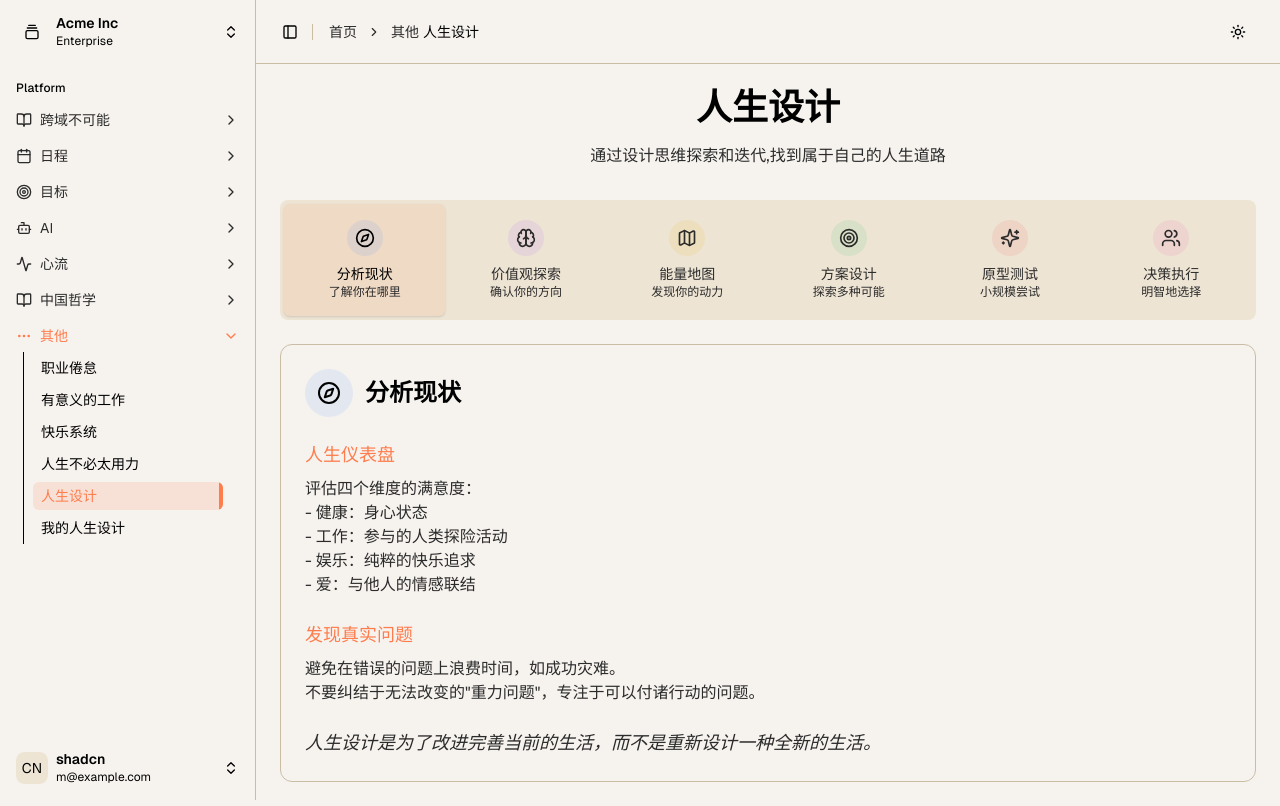
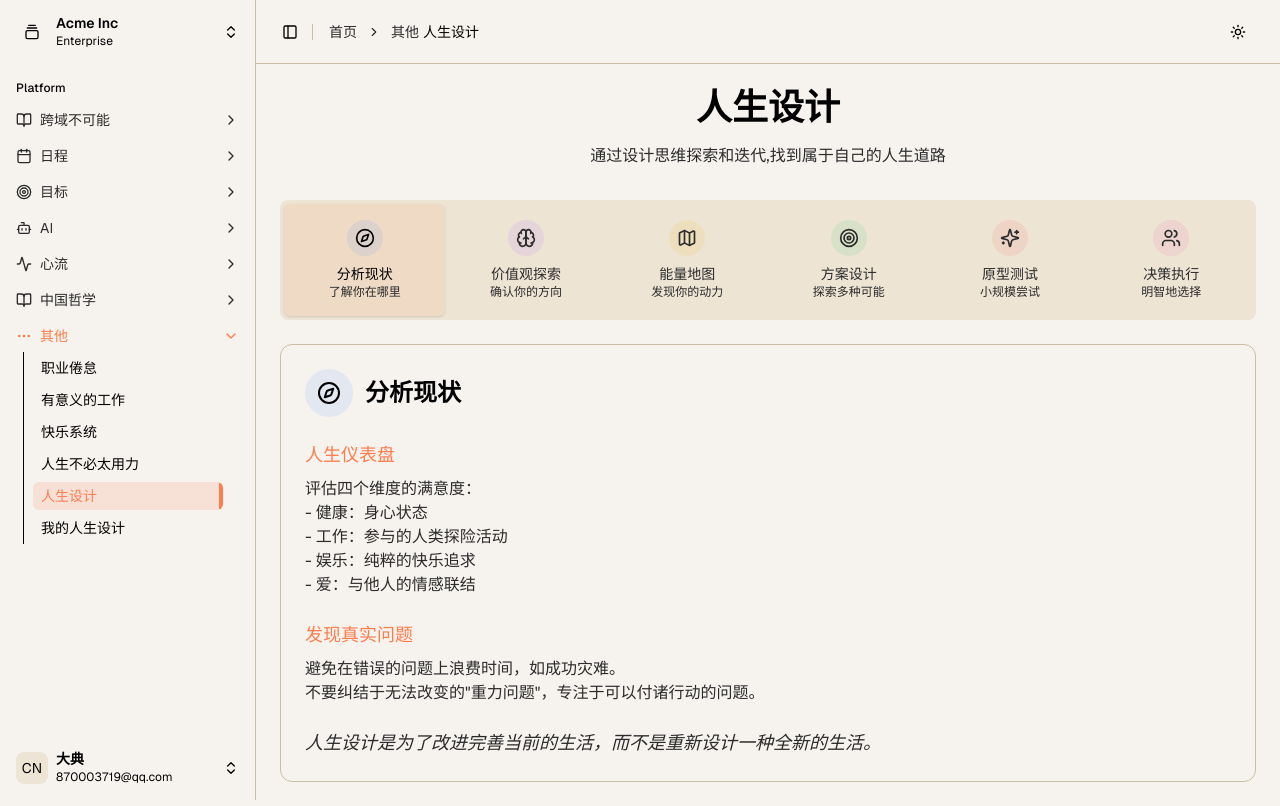
Before and after one commit to yellowpoint/book-impossible, a Next.js app: page /life-design in a window 1280 px wide. Built offline with nearby package versions, Linux system fonts and the light colour scheme.

Commit message:
修改user配置

```diff
--- a/src/components/app-sidebar.jsx
+++ b/src/components/app-sidebar.jsx
@@ -47,8 +47,8 @@ import {
 // This is sample data.
 export const data = {
   user: {
-    name: "shadcn",
-    email: "m@example.com",
+    name: "大典",
+    email: "870003719@qq.com",
     // avatar: "/avatars/shadcn.jpg",
   },
   teams: [
```
